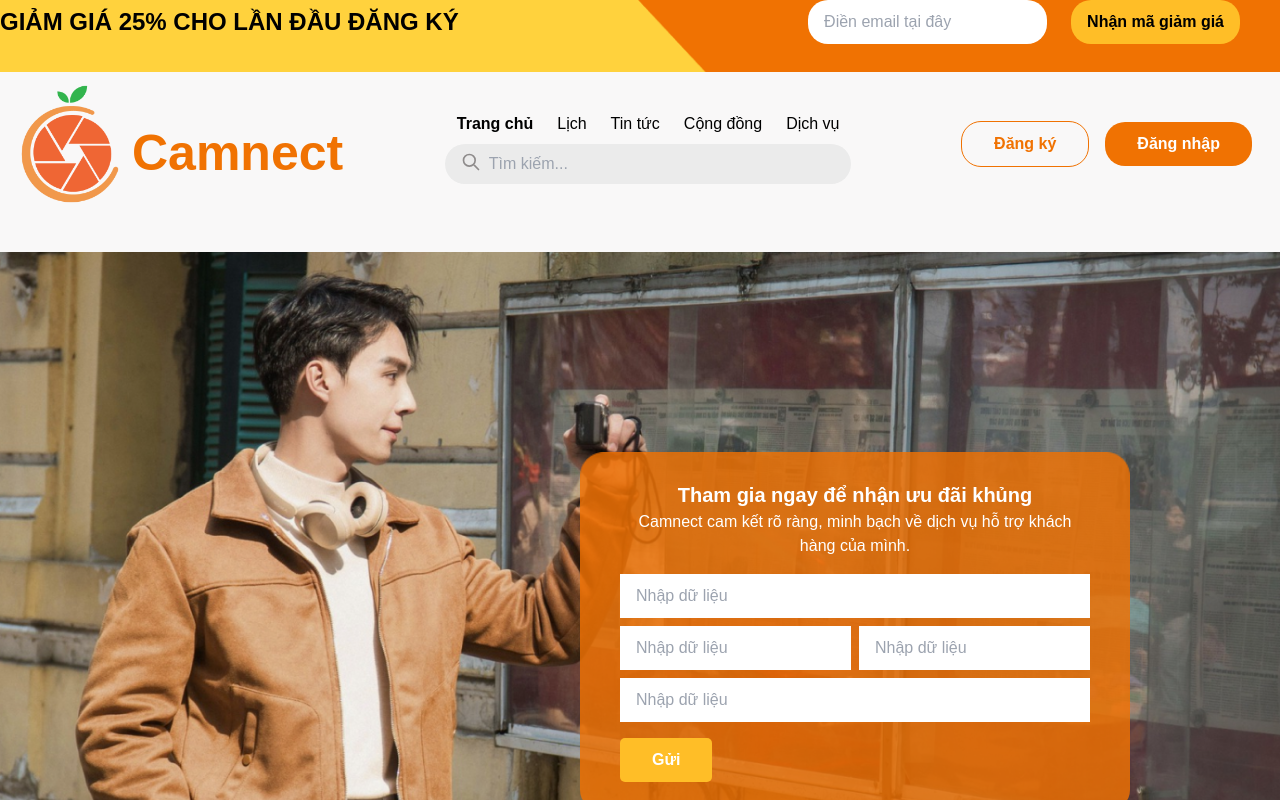
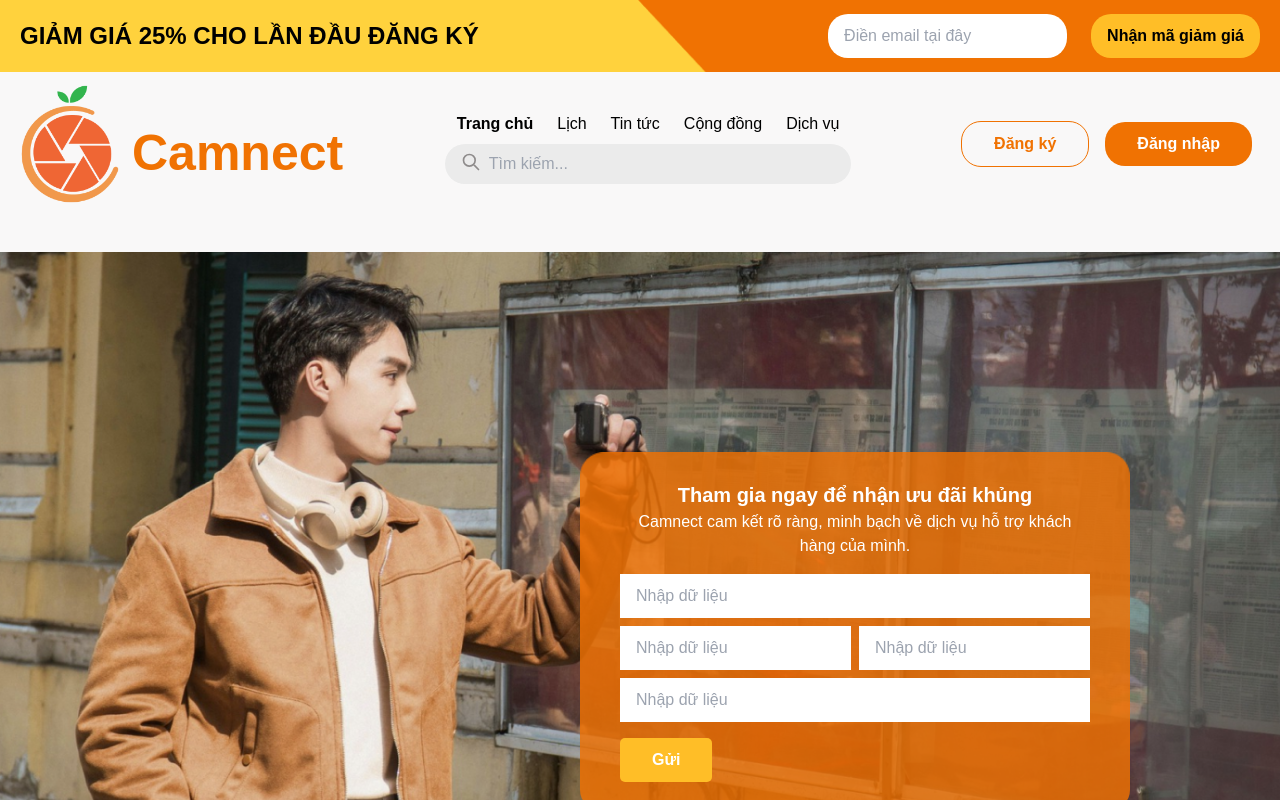
Before and after one commit to seoao24/camnect, a Next.js app: page / in a window 1280 px wide. Shown: the top 800 px of the page. Built offline with nearby package versions, Linux system fonts and the light colour scheme.

Commit message:
fix top header

```diff
--- a/src/layout/app-header.tsx
+++ b/src/layout/app-header.tsx
@@ -17,7 +17,7 @@ export default function AppHeader() {
 
 const TopHeader = () => {
     return (
-        <div className="hidden md:block w-[100vw] h-[72px] bg-[url('/assets/images/header-top.png')] bg-no-repeat bg-cover flex justify-center">
+        <div className="hidden md:flex w-[100vw] h-[72px] bg-[url('/assets/images/header-top.png')] bg-no-repeat bg-cover justify-center">
             <div className="container flex justify-between items-center">
                 <div className="font-bold text-[24px] uppercase">Giảm giá 25% cho lần đầu đăng ký</div>
                 <div className="flex items-center">
```
